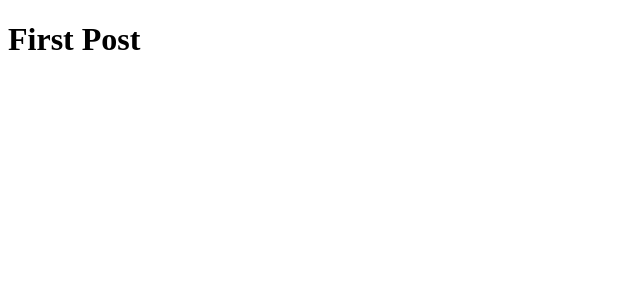
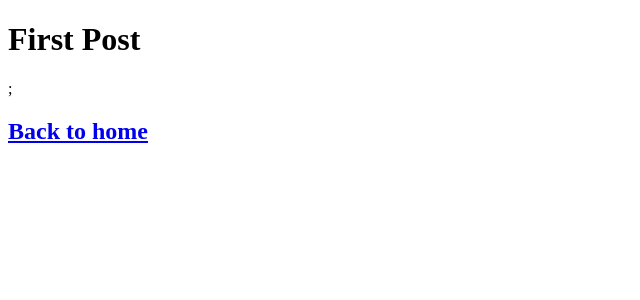
Before and after one commit to simeonmarchand/nextjs-blog, a Next.js app: page /posts/first-post in a window 1280 px wide. Shown: the top 300 px of the page, without its empty margins (0-640 px from the left). Built offline with nearby package versions, Linux system fonts and the light colour scheme.

Commit message:
added link to homepage

```diff
--- a/pages/posts/first-post.js
+++ b/pages/posts/first-post.js
@@ -1,5 +1,12 @@
 import Link from 'next/link';
 
 export default function firstPost(){
-    return <h1>First Post</h1>;
+    return (
+    <>
+      <h1>First Post</h1>;
+      <h2>
+        <Link href="/">Back to home</Link>
+      </h2>
+    </>
+    );
 }
```
